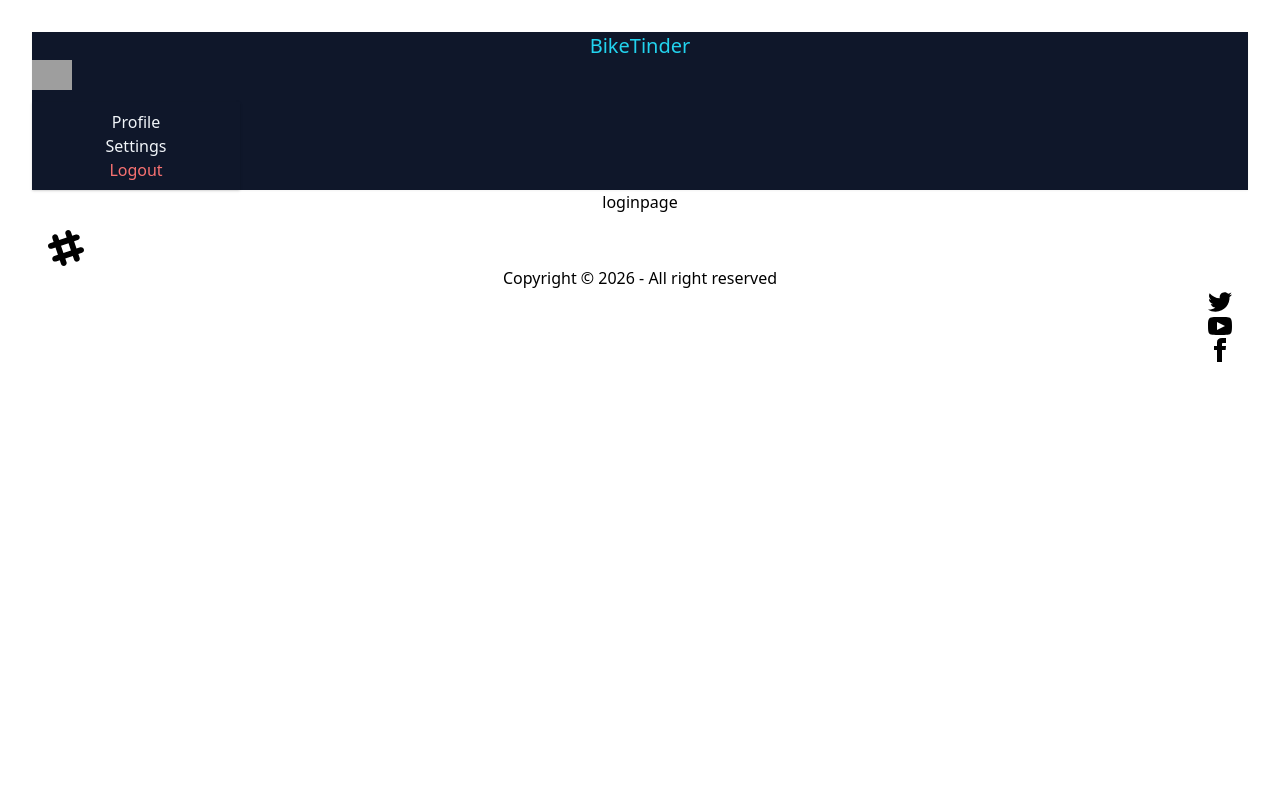
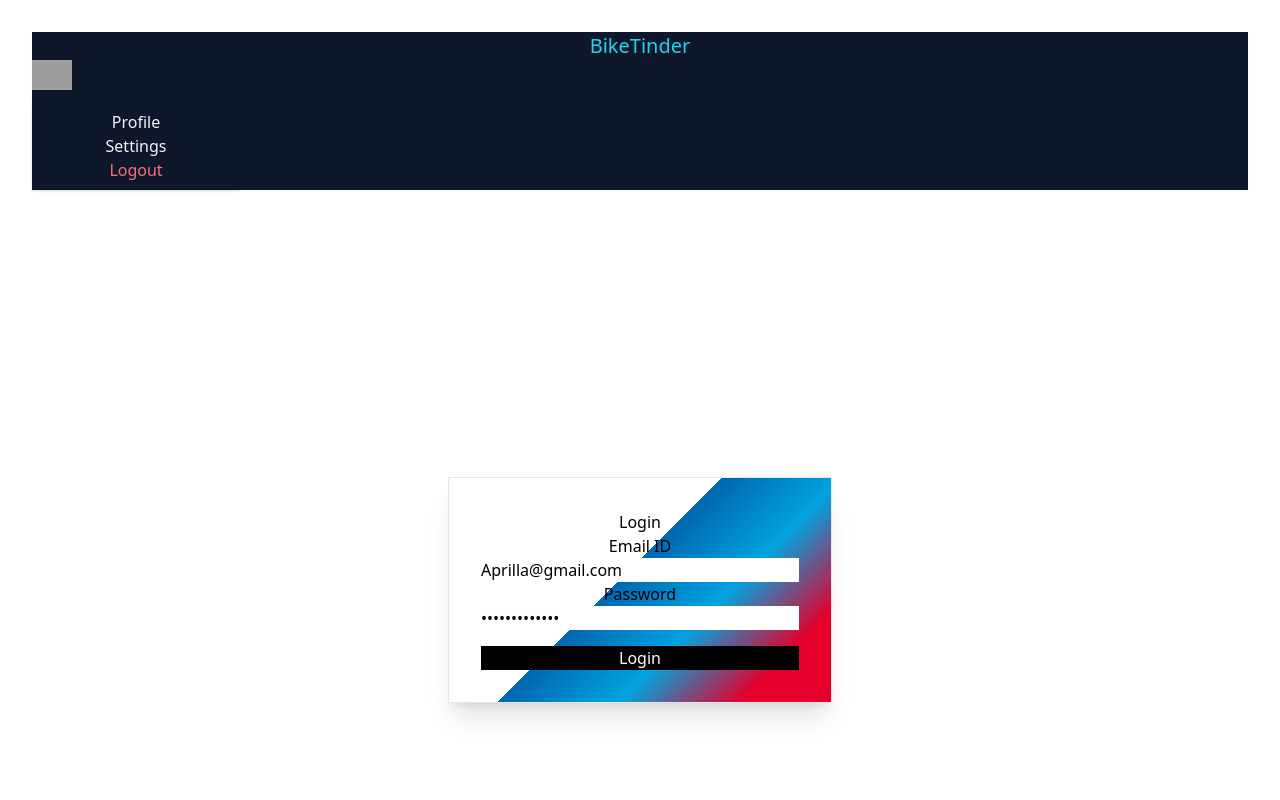
Before and after one commit to Uvissh/bmw-front, a React (Vite) app: page /login in a window 1280 px wide. Shown: the top 800 px of the page. Built offline with nearby package versions, Linux system fonts and the light colour scheme; grey boxes are pictures that could not be loaded.

Commit message:
login handel in frontend

```diff
--- a/package.json
+++ b/package.json
@@ -10,6 +10,7 @@
     "preview": "vite preview"
   },
   "dependencies": {
+    "axios": "^1.13.2",
     "daisyui": "^5.5.14",
     "react": "^19.2.0",
     "react-dom": "^19.2.0",
--- a/src/Login.jsx
+++ b/src/Login.jsx
@@ -1,9 +1,85 @@
-import React from 'react'
+import axios from 'axios';
+import React, { useState } from 'react'
 
 const Login = () => {
+
+
+   const[emailId,setEmailId] = useState("Aprilla@gmail.com");
+   const[password,setPassword] = useState("Aprilla@12345");
+
+
+   const handleLogin = async ()=>{
+
+    try{
+
+      const res = await axios.post("http://localhost:3000/login",{
+        emailId,
+        password,
+      });
+    }
+      catch(err){
+        console.error(err);
+
+      }
+    }
+
+
+
   return (
     <div>
-        loginpage
+<div className="min-h-screen flex items-center justify-center bg-base-300">
+  <div
+    className="card w-96 shadow-xl border hover:scale-105 transition-transform duration-300"
+    style={{
+      background:
+        "linear-gradient(135deg, #ffffff 45%, #0066B1 45%, #00A3E0 65%, #E4002B 85%)",
+    }}
+  >
+    <div className="card-body">
+      <h2 className="card-title justify-center text-black">
+        Login
+      </h2>
+
+      {/* Email Field */}
+      <fieldset className="fieldset">
+        <legend className="fieldset-legend">Email ID</legend>
+        <input
+          type="email"
+          value={emailId}
+          className="input input-bordered w-full"
+          placeholder="Enter your email"
+          onChange={(e)=> setEmailId(e.target.value)}
+        />
+
+      </fieldset>
+
+      {/* Password Field */}
+      <fieldset className="fieldset">
+        <legend className="fieldset-legend">Password</legend>
+        <input
+        value={password}
+          type="password"
+          className="input input-bordered w-full"
+          placeholder="Enter your password"
+          onChange={(e)=>setPassword(e.target.value)}
+
+        />
+
+      </fieldset>
+
+      {/* Centered Button */}
+      <div className="card-actions justify-center mt-4">
+        <button className="btn bg-black hover:bg-[#0066B1] text-white border-none w-full" onClick={handleLogin}>
+          Login
+        </button>
+      </div>
+    </div>
+  </div>
+</div>
+
+
+
+
 
     </div>
   )
```
Also changed, not shown: 1 other file (tests, documents, lock files or other folders).
